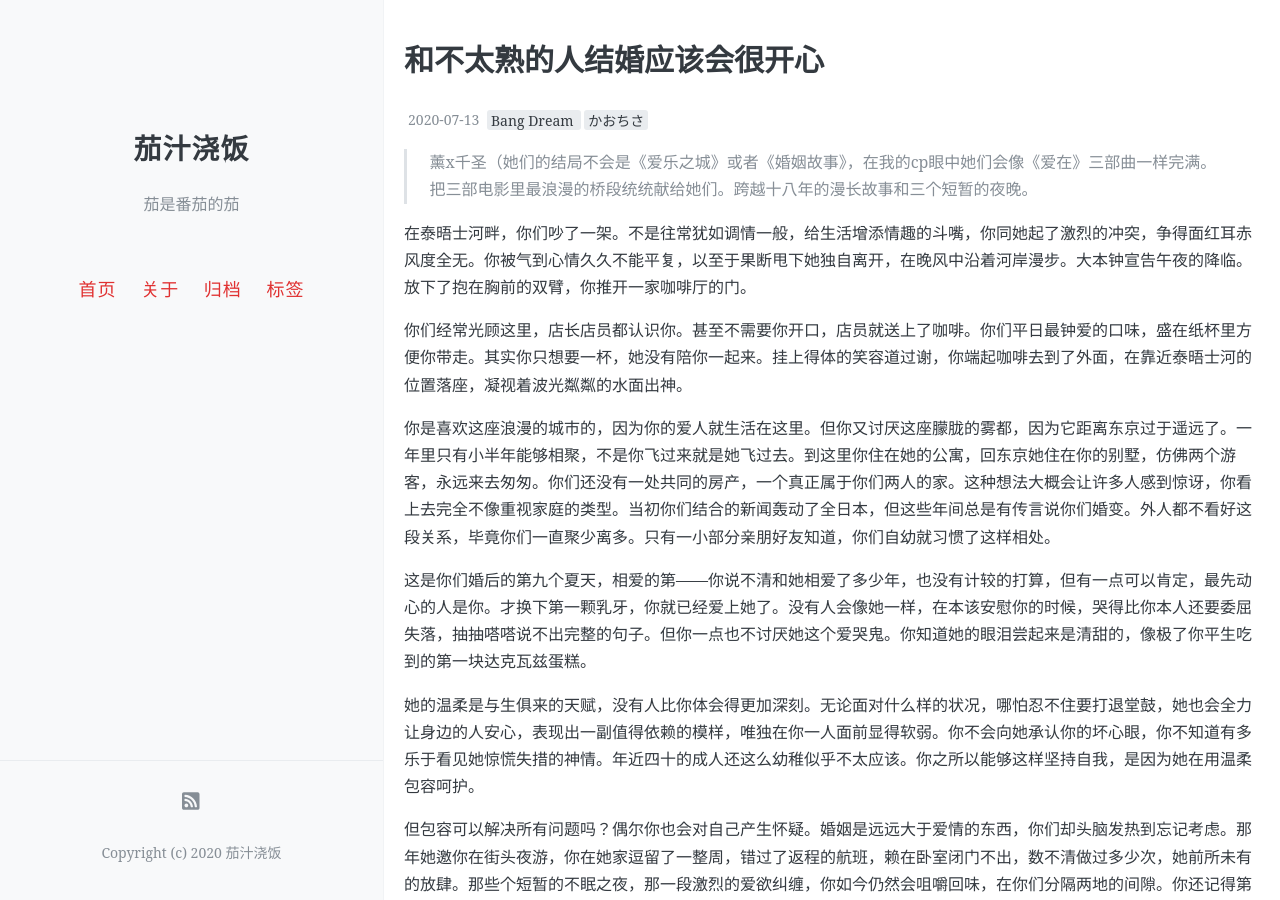
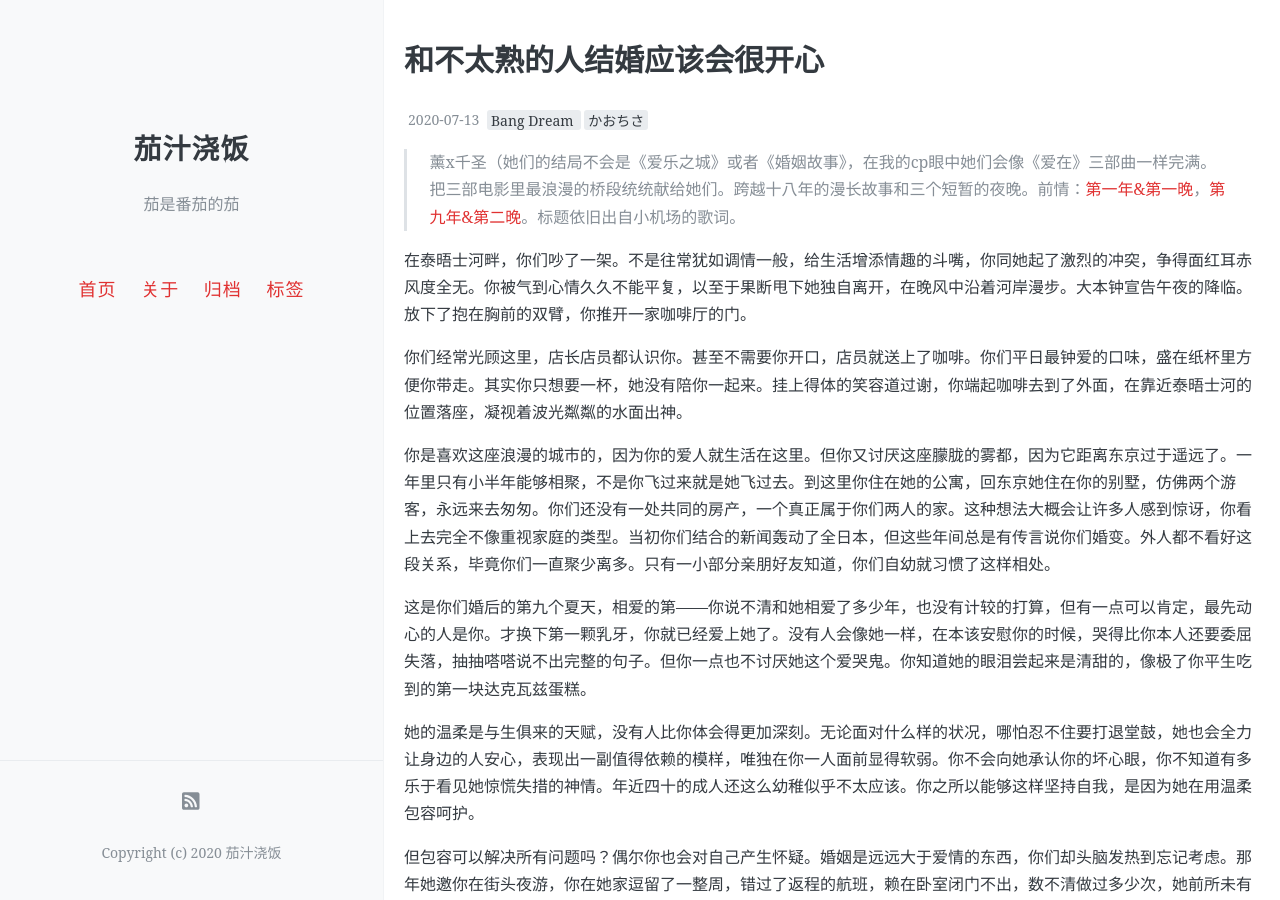
Before and after one commit to onemorebluemoon/ketchup, a Jekyll site: the page built from _posts/2020-07-13-kocs61.md, in a window 1280 px wide and 900 px high. Built offline with Jekyll 4.4.1, drawn with Linux system fonts in a browser that asks for light colours; comment, search, counter and statistics services are not loaded.

Commit message:
Update 2020-07-13-kocs61.md

```diff
--- a/_posts/2020-07-13-kocs61.md
+++ b/_posts/2020-07-13-kocs61.md
@@ -7,7 +7,7 @@ tags: [Bang Dream, かおちさ]
 comments: true
 ---
 
-> 薰x千圣（她们的结局不会是《爱乐之城》或者《婚姻故事》，在我的cp眼中她们会像《爱在》三部曲一样完满。把三部电影里最浪漫的桥段统统献给她们。跨越十八年的漫长故事和三个短暂的夜晚。
+> 薰x千圣（她们的结局不会是《爱乐之城》或者《婚姻故事》，在我的cp眼中她们会像《爱在》三部曲一样完满。把三部电影里最浪漫的桥段统统献给她们。跨越十八年的漫长故事和三个短暂的夜晚。前情：[第一年&第一晚](https://onemorebluemoon.github.io/Ketchup/kocs56/)，[第九年&第二晚](https://onemorebluemoon.github.io/Ketchup/kocs32/)。标题依旧出自小机场的歌词。
 
 在泰晤士河畔，你们吵了一架。不是往常犹如调情一般，给生活增添情趣的斗嘴，你同她起了激烈的冲突，争得面红耳赤风度全无。你被气到心情久久不能平复，以至于果断甩下她独自离开，在晚风中沿着河岸漫步。大本钟宣告午夜的降临。放下了抱在胸前的双臂，你推开一家咖啡厅的门。
 
```
